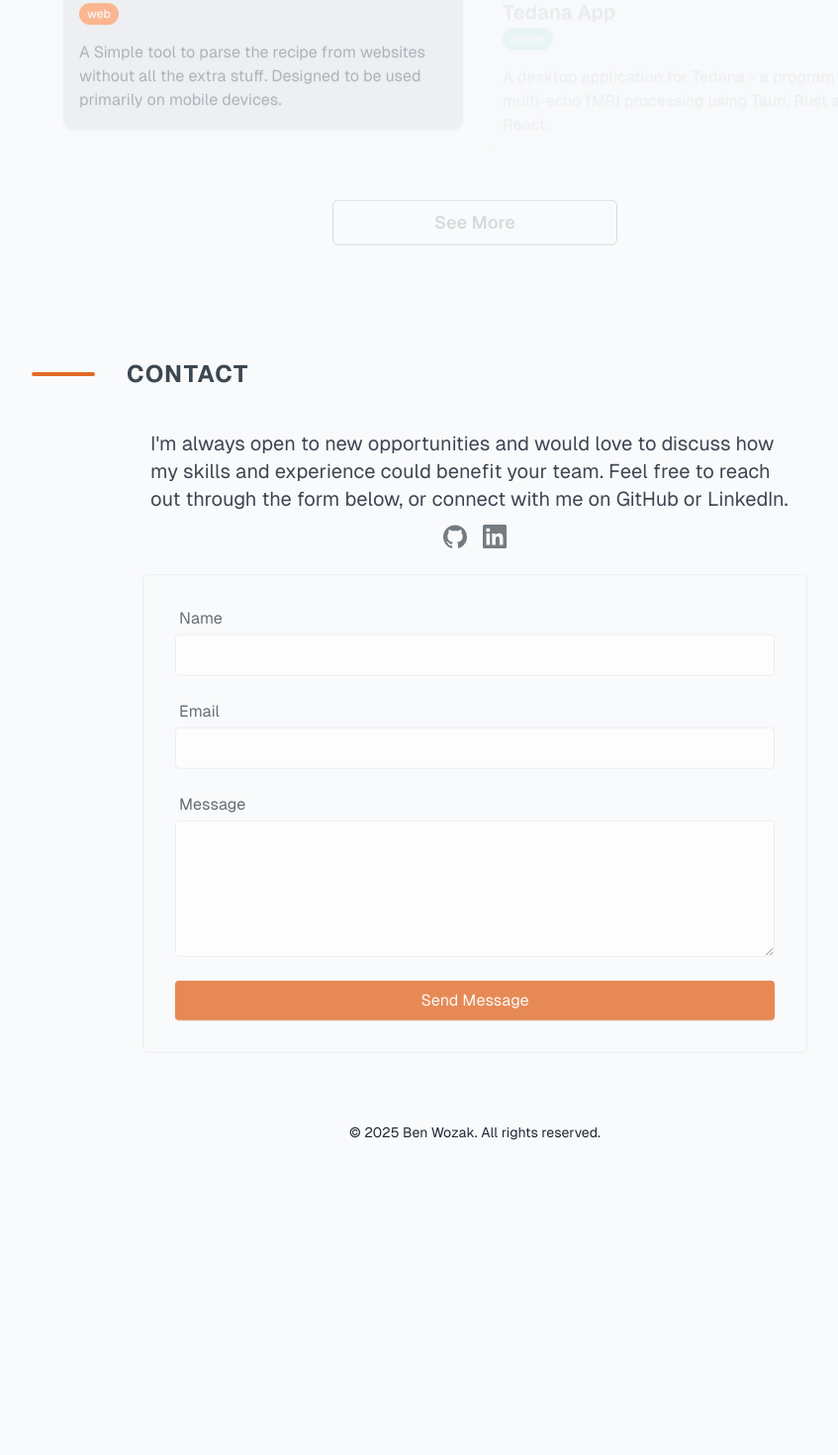
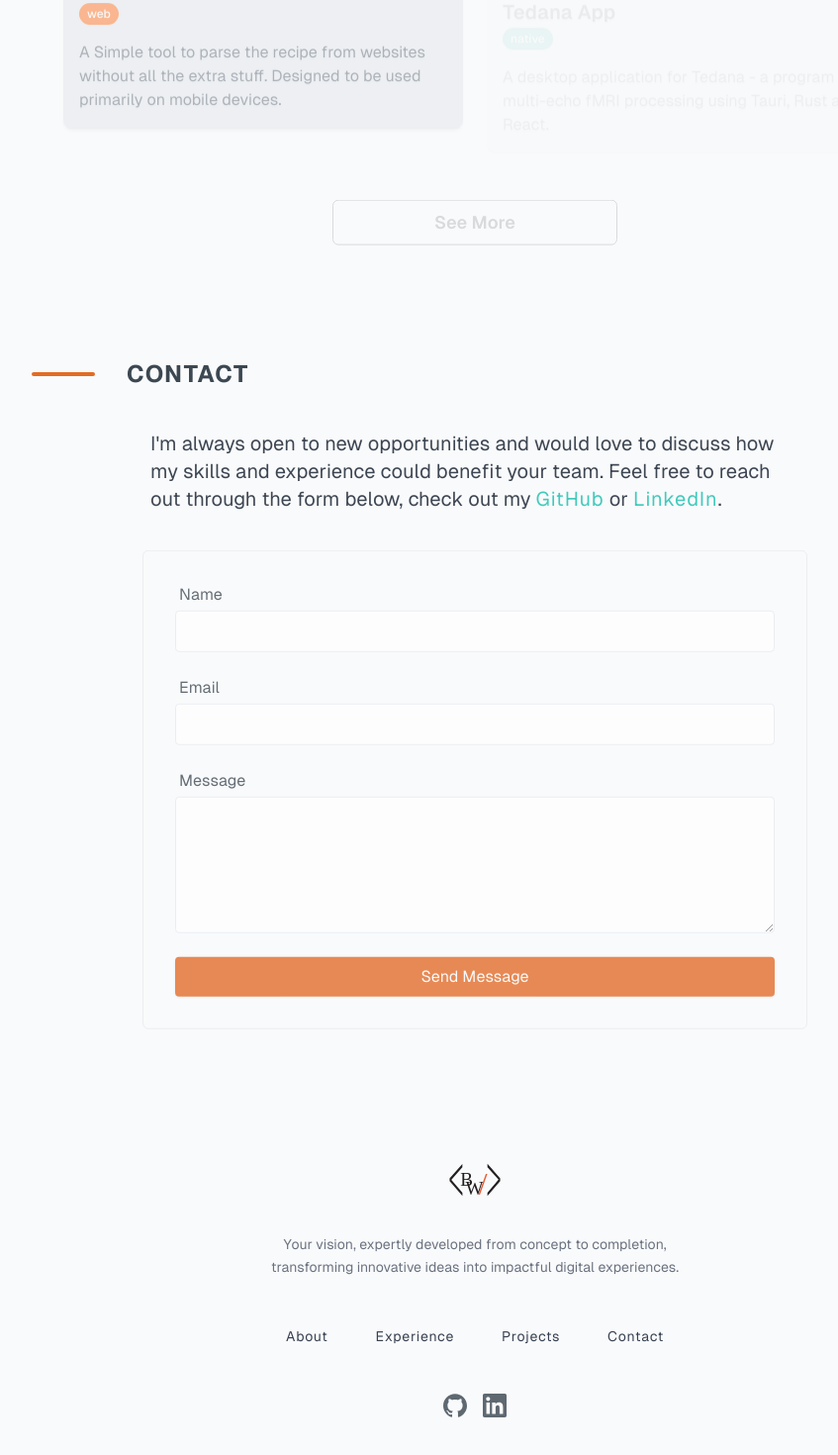
Before and after one commit to benWozak/portfolio-v2, a Next.js app: page / in a window 1280 px wide. Shown: the part 2790-4260 px from the top of the page at 99% size, without its empty margins (160-1007 px from the left). Before the commit the page ends 3960 px from the top, so only its background shows below. Built offline with nearby package versions, Linux system fonts and the light colour scheme; no server answers.

Commit message:
added footer section

```diff
--- a/src/app/layout.tsx
+++ b/src/app/layout.tsx
@@ -4,7 +4,7 @@ import { ThemeProvider } from "../contexts/ThemeContext";
 import localFont from "next/font/local";
 import "./globals.css";
 import "../styles/normalization.css";
-import { Header } from "@/components/layout";
+import { Header, Footer } from "@/components/layout";
 
 const geistSans = localFont({
   src: [
@@ -108,9 +108,10 @@ export default function RootLayout({
             <main className="flex-1 flex items-center justify-center">
               {children}
             </main>
-            <footer className="p-4 text-center text-sm text-foreground">
+            <Footer />
+            {/* <footer className="p-4 text-center text-sm text-foreground">
               © {new Date().getFullYear()} Ben Wozak. All rights reserved.
-            </footer>
+            </footer> */}
           </div>
         </ThemeProvider>
         <Analytics />
--- a/src/components/content/Contact.tsx
+++ b/src/components/content/Contact.tsx
@@ -2,12 +2,12 @@
 import React from "react";
 import Section from "../layout/section";
 import ContactForm from "./ContactForm";
-import { Socials } from "./Socials";
 import {
   AnimatedSection,
   itemVariants,
 } from "../layout/section/AnimatedSection";
 import { motion } from "framer-motion";
+import { LinkButton } from "../ui";
 
 export function Contact() {
   return (
@@ -19,9 +19,23 @@ export function Contact() {
         >
           I&#39;m always open to new opportunities and would love to discuss how
           my skills and experience could benefit your team. Feel free to reach
-          out through the form below, or connect with me on GitHub or LinkedIn.
-          <br />
-          <Socials size="xl" />
+          out through the form below, check out my{" "}
+          <LinkButton
+            href="https://github.com/benWozak"
+            className="lg:text-xl text-secondary-600 dark:text-secondary-500"
+            target="_blank"
+          >
+            GitHub
+          </LinkButton>{" "}
+          or{" "}
+          <LinkButton
+            href="https://linkedin.com/in/ben-wozak"
+            className="lg:text-xl text-secondary-600 dark:text-secondary-500"
+            target="_blank"
+          >
+            LinkedIn
+          </LinkButton>
+          .
         </motion.div>
 
         <motion.div className="w-full px-4 lg:px-0" variants={itemVariants}>
--- /dev/null
+++ b/src/components/layout/Footer.tsx
@@ -0,0 +1,84 @@
+"use client";
+
+import { useState, useEffect } from "react";
+import { usePathname } from "next/navigation";
+import Logo from "./Logo";
+import { LinkButton } from "../ui/LinkButton";
+import { Socials } from "../content";
+
+type Props = {};
+
+export function Footer({}: Props) {
+  const [isScrolled, setIsScrolled] = useState(false);
+  const [isMobileMenuOpen, setIsMobileMenuOpen] = useState(false);
+  const pathname = usePathname();
+
+  useEffect(() => {
+    const handleScroll = () => {
+      setIsScrolled(window.scrollY > 0);
+    };
+
+    window.addEventListener("scroll", handleScroll);
+    return () => window.removeEventListener("scroll", handleScroll);
+  }, []);
+
+  const toggleMobileMenu = () => {
+    setIsMobileMenuOpen(!isMobileMenuOpen);
+  };
+
+  const isProjectsPage = pathname.startsWith("/projects");
+  const isResumePage = pathname.startsWith("/resume");
+
+  const navItems = [
+    {
+      href: isResumePage || isProjectsPage ? "/#about" : "#about",
+      label: "About",
+    },
+    {
+      href: isResumePage || isProjectsPage ? "/#experience" : "#experience",
+      label: "Experience",
+    },
+    {
+      href: isResumePage || isProjectsPage ? "/#projects" : "#projects",
+      label: "Projects",
+    },
+    {
+      href: isResumePage || isProjectsPage ? "/#contact" : "#contact",
+      label: "Contact",
+    },
+  ];
+
+  return (
+    <footer className="text-sm text-foreground">
+      <div className="mx-auto max-w-5xl px-4 py-16 sm:px-6 lg:px-8">
+        <div className="flex justify-center">
+          <Logo />
+        </div>
+
+        <p className="mx-auto mt-6 max-w-md text-center leading-relaxed text-gray-500">
+          Your vision, expertly developed from concept to completion,
+          transforming innovative ideas into impactful digital experiences.
+        </p>
+
+        <ul className="mt-12 flex flex-wrap justify-center gap-6 md:gap-8 lg:gap-12">
+          {navItems.map((item) => {
+            return (
+              <li key={item.href}>
+                <LinkButton
+                  href={item.href}
+                  className="text-gray-700 dark:text-gray-200 transition hover:text-gray-700/75"
+                >
+                  {item.label}
+                </LinkButton>
+              </li>
+            );
+          })}
+        </ul>
+
+        <div className="mt-12 flex justify-center gap-6 md:gap-8">
+          <Socials size="md" />
+        </div>
+      </div>
+    </footer>
+  );
+}
--- a/src/components/layout/index.tsx
+++ b/src/components/layout/index.tsx
@@ -1,3 +1,4 @@
 export { Hero } from "./Hero";
 export { ThemeToggle } from "./ThemeToggle";
 export { Header } from "./Header";
+export { Footer } from "./Footer";
--- a/src/components/ui/LinkButton.tsx
+++ b/src/components/ui/LinkButton.tsx
@@ -9,6 +9,7 @@ interface LinkButtonProps {
   href: string;
   children: React.ReactNode;
   className?: string;
+  target?: string;
   onClick?: () => void;
 }
 
@@ -16,6 +17,7 @@ export function LinkButton({
   href,
   children,
   className = "",
+  target,
   onClick,
 }: LinkButtonProps) {
   const { scrollToElement } = useSmoothScroll();
@@ -41,6 +43,7 @@ export function LinkButton({
     <Link
       href={href}
       onClick={handleClick}
+      target={target}
       className={`
         relative pb-2 tracking-wider text-sm
         after:content-[''] after:absolute after:w-full
```
